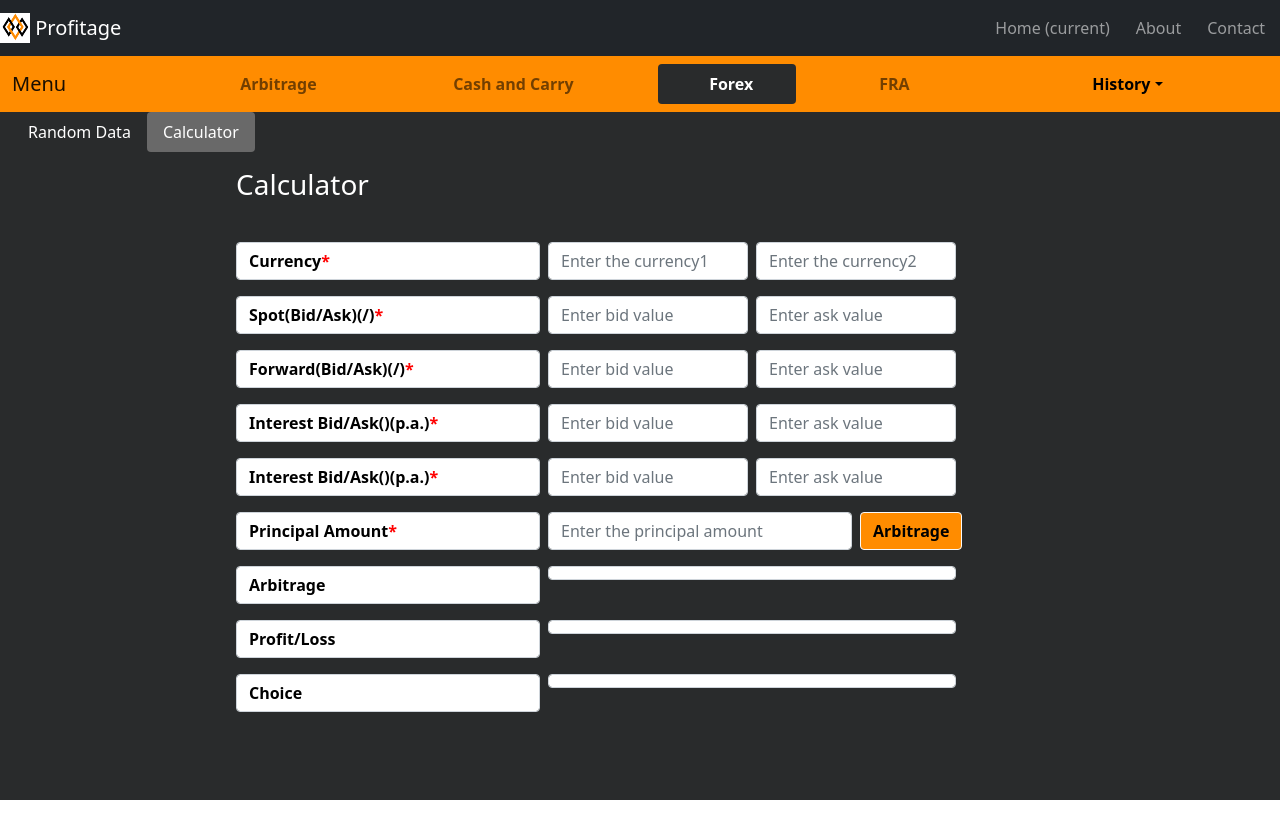
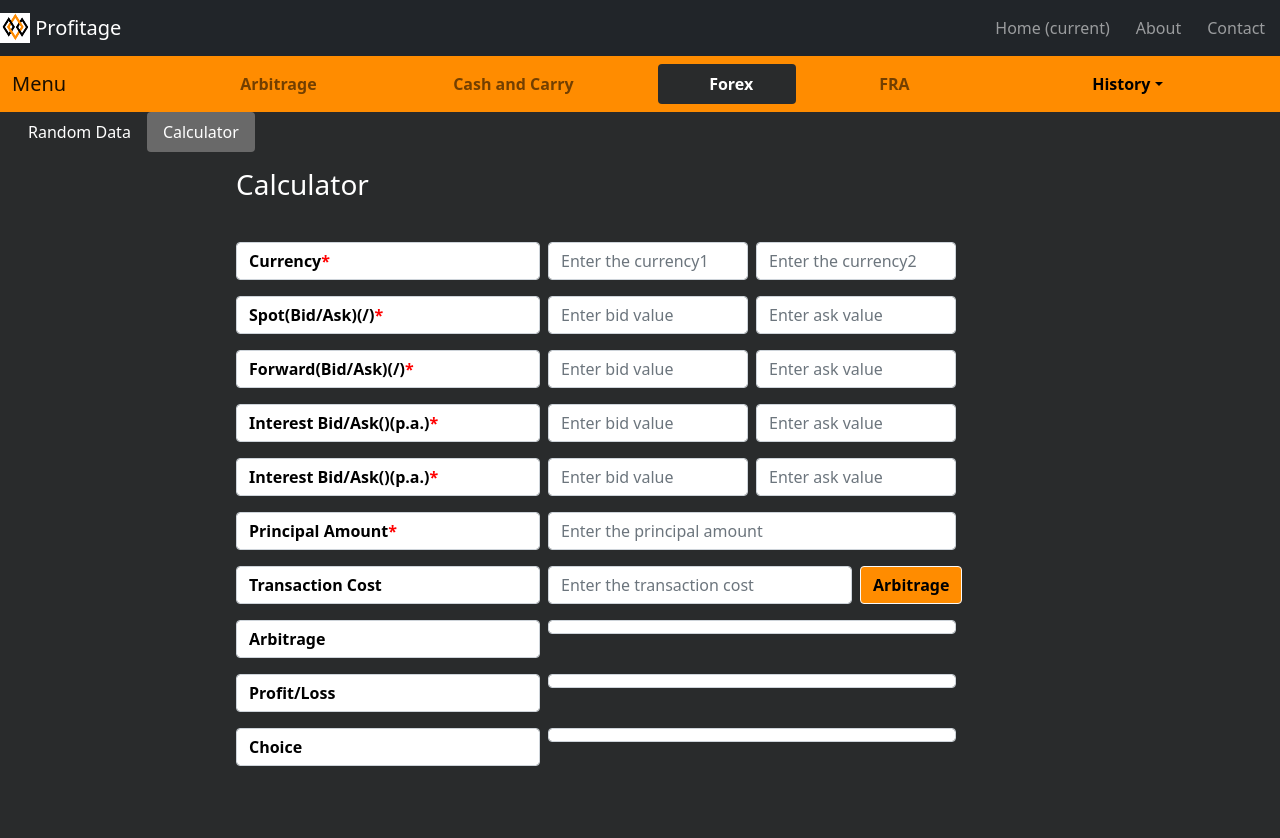
Before and after one commit to nishibothra/ArbitrageFrontEnd, an Angular app in the folder ArbitrageFrontEnd-master/: page /fx/calculator in a window 1280 px wide. Shown: the top 838 px of the page. Before the commit the page ends 800 px from the top, so only its background shows below. Built offline with nearby package versions, Linux system fonts and the light colour scheme.

Commit message:
fx trans cost

```diff
--- a/ArbitrageFrontEnd-master/src/app/component/fx-calculator/fx-calculator.component.html
+++ b/ArbitrageFrontEnd-master/src/app/component/fx-calculator/fx-calculator.component.html
@@ -138,9 +138,25 @@
                     <label type="text" style="background-color: #292b2c ;" class="form-control" aria-label="Principal"
                         style="color: black;" aria-required="true"><b>Principal Amount<span class="nowrap" style="color: red;">*</span></b></label>
                 </div>
-                <div class="col-md-3">
+                <div class="col-md-4">
                     <input type="number" class="form-control" name="principal" [(ngModel)]="Input.principal"
                         placeholder="Enter the principal amount" aria-required="true" aria-label="principal" >
+                </div>
+                <div *ngIf="Input.principal<0" class="col-md-3" id="alert" role="alert">
+                    <p><b>*Amount can't be negative.</b></p>
+                </div>
+            </div>
+
+            <!-- Transaction Cost -->
+
+            <div class="row g-2">
+                <div class="col-md-3">
+                    <label type="text" style="background-color: #292b2c ;" class="form-control" aria-label="Principal"
+                        style="color: black;" aria-required="true"><b>Transaction Cost</b></label>
+                </div>
+                <div class="col-md-3">
+                    <input type="number" class="form-control" name="principal" [(ngModel)]="Input.transCost"
+                        placeholder="Enter the transaction cost" aria-required="true" aria-label="principal" >
                 </div>
                 <div class="col-md-1">
                     <button class="btn btn-light" style="background-color: darkorange;"
@@ -148,7 +164,7 @@
 
                 </div>
                 <div *ngIf="Input.principal<0" class="col-md-3" id="alert" role="alert">
-                    <p><b>*Amount can't be negative.</b></p>
+                    <p><b>*Transaction cost can't be negative.</b></p>
                 </div>
             </div>
 
--- a/ArbitrageFrontEnd-master/src/app/component/fx-calculator/fx-calculator.component.ts
+++ b/ArbitrageFrontEnd-master/src/app/component/fx-calculator/fx-calculator.component.ts
@@ -42,6 +42,7 @@ export class FxCalculatorComponent implements OnInit {
     this.calcFx.amount = this.Input.principal;
     this.calcFx.c1 = this.Input.c1;
     this.calcFx.c2 = this.Input.c2;
+    this.calcFx.transCost = this.Input.transCost;
 
     if(this.calcFx.bid_ask['bid']&&this.calcFx.bid_ask['ask']&&this.calcFx.bid_ask_3['bid']&&this.calcFx.bid_ask_3['ask']
     &&this.calcFx.int_c1['bid']&&this.calcFx.int_c1['ask']&&this.calcFx.int_c2['bid']&&this.calcFx.int_c2['ask']&&this.calcFx.amount&&
--- a/ArbitrageFrontEnd-master/src/app/component/fx-calculator/fxCalc.ts
+++ b/ArbitrageFrontEnd-master/src/app/component/fx-calculator/fxCalc.ts
@@ -6,6 +6,7 @@ export class FxCalc{
     amount:number;
     c1 : String;
     c2 : String;
+    transCost : number;
 
     constructor(){}
 
--- a/ArbitrageFrontEnd-master/src/app/component/fx-random/fx-random.component.css
+++ b/ArbitrageFrontEnd-master/src/app/component/fx-random/fx-random.component.css
@@ -7,3 +7,6 @@
     background-color: rgb(207, 42, 42);
     color: white;
 }
+#alert{
+    color: red;
+}
--- a/ArbitrageFrontEnd-master/src/app/component/fx-random/fx-random.component.html
+++ b/ArbitrageFrontEnd-master/src/app/component/fx-random/fx-random.component.html
@@ -143,8 +143,17 @@
                     <label type="text" class="form-control" aria-label="Principal"
                         style="color: black;">{{res['choice']}}</label>
                 </div>
+
+            </div>
+            <div class="row">
+                <div class="col-md-5" id="alert">
+                    <p><b>*Transaction cost is taken as 0.5% of Amount.</b></p>
+                </div>
+
             </div>
             <div class="row g-5">
+
+
 
             </div>
             <div class="row g-4">
```
